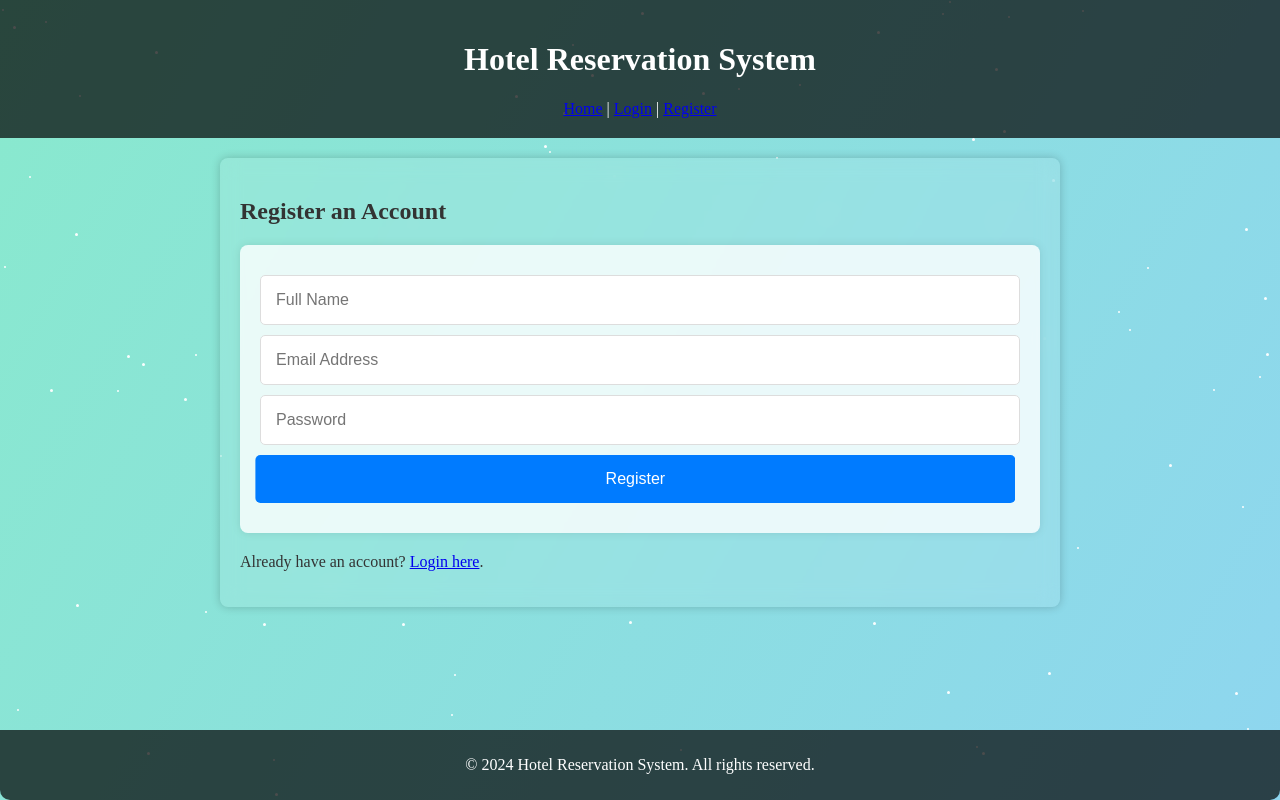
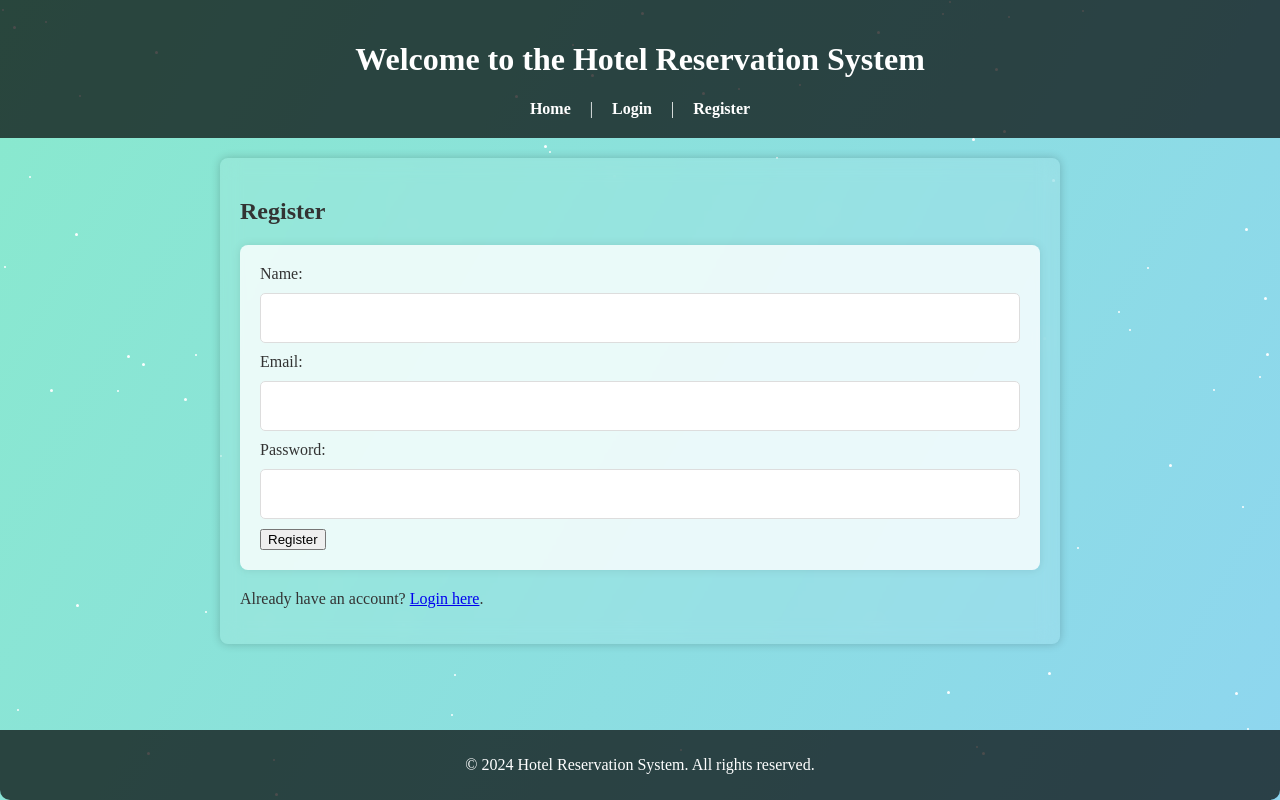
Before and after one commit to Harshit-code-tech/Hotel_reservation_system_se, a Flask app: page /register in a window 1280 px wide. Run offline with Flask 3, Linux system fonts and the light colour scheme.

Commit message:
tried forgot password email sending

```diff
--- a/hotel_reservation_system/app.py
+++ b/hotel_reservation_system/app.py
@@ -1,12 +1,15 @@
-from flask import Flask, session, render_template
+from flask import Flask, render_template
 from pymongo import MongoClient
 from config import Config
 from hotel_reservation_system.routes import bp
+from flask_mail import Mail
+from dotenv import load_dotenv
+import os
 
 def create_app():
-    # Initialize Flask application
+    load_dotenv()  # Load environment variables from .env file
     app = Flask(__name__)
-    app.secret_key = 'chang'  # Set a unique and secret key
+    app.secret_key = os.getenv('SECRET_KEY', '59a4ecd754c57833ffe61c94a568a390')  # Set a unique and secret key
 
     # Register the blueprint
     app.register_blueprint(bp)
@@ -15,6 +18,9 @@ def create_app():
     # Initialize MongoDB client
     client = MongoClient(app.config['MONGO_URI'])
     app.db = client[app.config['MONGO_DB']]
+
+    # Setup Flask-Mail
+    mail = Mail(app)  # Initialize Mail with the app
 
     # Error handling pages
     @app.errorhandler(404)
--- /dev/null
+++ b/hotel_reservation_system/key_generator.py
@@ -0,0 +1,2 @@
+import secrets
+print(secrets.token_hex(16))  # Generate a 32-character hex string
--- a/hotel_reservation_system/routes.py
+++ b/hotel_reservation_system/routes.py
@@ -1,10 +1,27 @@
-# routes.py
 from flask import Blueprint, request, jsonify, render_template, current_app, redirect, url_for, session, flash
 from bson.objectid import ObjectId
 from werkzeug.security import generate_password_hash, check_password_hash
 from functools import wraps
 import re
+import jwt
+import datetime
+from flask_mail import Mail, Message
+
 bp = Blueprint('routes', __name__)
+
+def generate_reset_token(email):
+    expiration = datetime.datetime.utcnow() + datetime.timedelta(hours=1)
+    token = jwt.encode({'email': email, 'exp': expiration}, current_app.config['SECRET_KEY'], algorithm='HS256')
+    return token
+
+def verify_reset_token(token):
+    try:
+        data = jwt.decode(token, current_app.config['SECRET_KEY'], algorithms=['HS256'])
+        return data['email']
+    except jwt.ExpiredSignatureError:
+        return None
+    except jwt.InvalidTokenError:
+        return None
 
 def login_required(f):
     @wraps(f)
@@ -13,6 +30,7 @@ def login_required(f):
             flash("You need to log in first.", "warning")
             return redirect(url_for('routes.login'))
         return f(*args, **kwargs)
+
     return decorated_function
 
 def validate_password(password):
@@ -28,6 +46,49 @@ def validate_password(password):
         return "Password must contain at least one special character."
     return None
 
+@bp.route('/forgot-password', methods=['GET', 'POST'])
+def forgot_password():
+    if request.method == 'POST':
+        email = request.form['email']
+        token = generate_reset_token(email)
+        msg = Message('Password Reset Request', sender=current_app.config['MAIL_USERNAME'], recipients=[email])
+        msg.body = f'''To reset your password, visit the following link:
+        {url_for('routes.reset_password', token=token, _external=True)}
+        If you did not make this request then simply ignore this email and no changes will be made.
+        '''
+
+        try:
+            mail = Mail(current_app)
+            mail.send(msg)
+            flash('An email has been sent with instructions to reset your password.', 'info')
+        except Exception as e:
+            flash('There was an issue sending the email. Please try again later.', 'danger')
+            print(f"Error: {e}")
+        return redirect(url_for('routes.login'))
+    return render_template('forgot_password.html')
+
+@bp.route('/reset-password/<token>', methods=['GET', 'POST'])
+def reset_password(token):
+    email = verify_reset_token(token)
+    if not email:
+        flash('The link is invalid or has expired.', 'warning')
+        return redirect(url_for('routes.forgot_password'))
+
+    if request.method == 'POST':
+        password = request.form.get('password')
+        password_error = validate_password(password)
+        if password_error:
+            flash(password_error, 'warning')
+            return render_template('reset_password.html', token=token)
+
+        db = current_app.db
+        hashed_password = generate_password_hash(password)
+        db.users.update_one({'email': email}, {'$set': {'password': hashed_password}})
+        flash('Your password has been updated.', 'info')
+        return redirect(url_for('routes.login'))
+
+    return render_template('reset_password.html', token=token)
+
 @bp.route('/login', methods=['GET', 'POST'])
 def login():
     if request.method == 'POST':
@@ -37,9 +98,18 @@ def login():
         if user and check_password_hash(user['password'], data['password']):
             session['user_id'] = str(user['_id'])
             session['user_name'] = user['name']
-            return jsonify({'success': True, 'redirect': url_for('routes.index')})
-        return jsonify({'success': False, 'message': 'Invalid credentials. Please try again.'})
+            if request.headers.get('X-Requested-With') == 'XMLHttpRequest':  # Check if request is AJAX
+                return jsonify({'success': True, 'redirect': url_for('routes.index')})
+            else:
+                return redirect(url_for('routes.index'))
+        else:
+            if request.headers.get('X-Requested-With') == 'XMLHttpRequest':  # Check if request is AJAX
+                return jsonify({'success': False, 'message': 'Invalid credentials. Please try again.'})
+            else:
+                flash('Invalid credentials. Please try again.', 'danger')
+                return render_template('login.html')
     return render_template('login.html')
+
 
 @bp.route('/register', methods=['GET', 'POST'])
 def register():
@@ -48,18 +118,37 @@ def register():
         db = current_app.db
         existing_user = db.users.find_one({'email': data['email']})
         password_error = validate_password(data['password'])
+
         if existing_user:
-            return jsonify({'success': False, 'message': 'User already exists with this email.'})
+            if request.headers.get('X-Requested-With') == 'XMLHttpRequest':  # Check if request is AJAX
+                return jsonify({'success': False, 'message': 'User already exists with this email.'})
+            else:
+                flash('User already exists with this email.', 'danger')
+                return render_template('register.html')
+
         if password_error:
-            return jsonify({'success': False, 'message': password_error})
+            if request.headers.get('X-Requested-With') == 'XMLHttpRequest':  # Check if request is AJAX
+                return jsonify({'success': False, 'message': password_error})
+            else:
+                flash(password_error, 'danger')
+                return render_template('register.html')
+
         hashed_password = generate_password_hash(data['password'])
         db.users.insert_one({
             'name': data['name'],
             'email': data['email'],
             'password': hashed_password
         })
-        return jsonify({'success': True, 'redirect': url_for('routes.login')})
+
+        if request.headers.get('X-Requested-With') == 'XMLHttpRequest':  # Check if request is AJAX
+            return jsonify({'success': True, 'redirect': url_for('routes.login')})
+        else:
+            flash('Registration successful! You can now log in.', 'success')
+            return redirect(url_for('routes.login'))
+
     return render_template('register.html')
+
+
 @bp.route('/logout')
 @login_required
 def logout():
@@ -79,6 +168,7 @@ def index():
         return render_template('error.html'), 500
 
 @bp.route('/hotel/<string:hotel_id>')
+@login_required
 def get_hotel(hotel_id):
     try:
         db = current_app.db
--- a/hotel_reservation_system/static/css/style.css
+++ b/hotel_reservation_system/static/css/style.css
@@ -29,6 +29,18 @@ header {
     position: relative; /* Position relative for proper z-index handling */
 }
 
+/* Navigation Styles */
+nav a {
+    color: #fff;
+    text-decoration: none;
+    padding: 0 15px;
+    font-weight: bold;
+}
+
+nav a:hover {
+    text-decoration: underline;
+}
+
 /* Main content area */
 .container {
     max-width: 800px; /* Set max-width for better responsiveness */
@@ -42,11 +54,13 @@ header {
     margin-bottom: 60px; /* Provide space for the footer */
 }
 
+/* Fade-in Animation */
 @keyframes fadeIn {
     from { opacity: 0; }
     to { opacity: 1; }
 }
 
+/* Form Styles */
 form {
     background: rgba(255, 255, 255, 0.8);
     padding: 20px;
@@ -56,6 +70,7 @@ form {
     box-sizing: border-box; /* Include padding in width calculation */
 }
 
+/* Input and Button Styles */
 input[type="text"],
 input[type="email"],
 input[type="password"],
@@ -180,7 +195,7 @@ header .star {
     display: none;
 }
 
-/*error msg*/
+/* Error Message Styles */
 .error-message {
     color: red;
     font-size: 14px;
@@ -188,17 +203,7 @@ header .star {
     display: none; /* Initially hidden */
 }
 
-input[type="submit"] {
-    cursor: pointer;
-    /* Add transition for better visual feedback */
-    transition: background-color 0.3s, transform 0.3s, box-shadow 0.3s;
-}
-
-input[type="submit"]:hover {
-    background-color: #0056b3;
-    box-shadow: 0 4px 15px rgba(0, 91, 255, 0.5);
-}
-
+/* Password Input Validation */
 input[type="password"] {
     position: relative;
 }
--- a/hotel_reservation_system/templates/base.html
+++ b/hotel_reservation_system/templates/base.html
@@ -5,6 +5,7 @@
     <meta charset="UTF-8">
     <meta name="viewport" content="width=device-width, initial-scale=1.0">
     <link rel="stylesheet" href="{{ url_for('static', filename='css/style.css') }}">
+    <link rel="icon" href="{{ url_for('static', filename='favicon.ico') }}">
     <title>{% block title %}Hotel Reservation System{% endblock %}</title>
 </head>
 <body>
--- a/hotel_reservation_system/templates/index.html
+++ b/hotel_reservation_system/templates/index.html
@@ -8,6 +8,7 @@
 {% block content %}
 <h2>Available Hotels</h2>
 <div id="hotel-list">
+    {% if hotels %}
         {% for hotel in hotels %}
             <div class="hotel-item">
                 <h2>{{ hotel.name }}</h2>
@@ -15,5 +16,8 @@
                 <a href="{{ url_for('routes.get_hotel', hotel_id=hotel._id) }}">View Details</a>
             </div>
         {% endfor %}
+    {% else %}
+        <p>No hotels available at the moment. Please check back later.</p>
+    {% endif %}
 </div>
 {% endblock %}
--- a/hotel_reservation_system/templates/register.html
+++ b/hotel_reservation_system/templates/register.html
@@ -2,45 +2,73 @@
 
 {% block title %}Register{% endblock %}
 
-{% block header %}Hotel Reservation System{% endblock %}
-
 {% block content %}
 <div class="form-container">
-    <h2>Register an Account</h2>
-    <form id="register-form">
-        <input type="text" name="name" placeholder="Full Name" required>
-        <input type="email" name="email" placeholder="Email Address" required>
-        <input type="password" name="password" placeholder="Password" required>
-        <input type="submit" value="Register">
-        <div id="register-error" class="error-message"></div>
+    <h2>Register</h2>
+    <form id="register-form" method="POST">
+        <label for="name">Name:</label>
+        <input type="text" name="name" required>
+
+        <label for="email">Email:</label>
+        <input type="email" name="email" required>
+
+        <label for="password">Password:</label>
+        <input type="password" name="password" required>
+
+        <button type="submit">Register</button>
     </form>
+
+    <div id="register-error" class="error-message"></div>
     <p>Already have an account? <a href="{{ url_for('routes.login') }}">Login here</a>.</p>
 </div>
 
 <script>
+    document.getElementById('login-form').addEventListener('submit', function(e) {
+        e.preventDefault();
+        var email = document.querySelector('[name="email"]').value;
+        var password = document.querySelector('[name="password"]').value;
+
+        if (!validateEmail(email)) {
+            showError('login-error', 'Please enter a valid email address.');
+            return;
+        }
+
+        if (password.length < 8) {
+            showError('login-error', 'Password must be at least 8 characters long.');
+            return;
+        }
+
+        this.submit();
+    });
+
     document.getElementById('register-form').addEventListener('submit', function(e) {
         e.preventDefault();
-        var formData = new FormData(this);
+        var email = document.querySelector('[name="email"]').value;
+        var password = document.querySelector('[name="password"]').value;
 
-        fetch('{{ url_for("routes.register") }}', {
-            method: 'POST',
-            body: formData
-        }).then(response => response.json())
-          .then(data => {
-              if (data.success) {
-                  window.location.href = data.redirect;
-              } else {
-                  var errorDiv = document.getElementById('register-error');
-                  errorDiv.innerText = data.message;
-                  errorDiv.style.display = 'block';  // Show error message
-              }
-          })
-          .catch(error => {
-              console.error('Error:', error);
-              var errorDiv = document.getElementById('register-error');
-              errorDiv.innerText = 'An unexpected error occurred. Please try again.';
-              errorDiv.style.display = 'block';  // Show error message
-          });
+        if (!validateEmail(email)) {
+            showError('register-error', 'Please enter a valid email address.');
+            return;
+        }
+
+        if (password.length < 8) {
+            showError('register-error', 'Password must be at least 8 characters long.');
+            return;
+        }
+
+        this.submit();
     });
+
+    function validateEmail(email) {
+        var re = /^[^\s@]+@[^\s@]+\.[^\s@]+$/;
+        return re.test(String(email).toLowerCase());
+    }
+
+    function showError(elementId, message) {
+        var errorDiv = document.getElementById(elementId);
+        errorDiv.innerText = message;
+        errorDiv.style.display = 'block';
+    }
 </script>
+
 {% endblock %}
```
Also changed, not shown: hotel_reservation_system/config.py (+18 -0 lines), hotel_reservation_system/templates/404.html (added, +21 -0 lines), hotel_reservation_system/templates/forgot_password.html (added, +16 -0 lines), hotel_reservation_system/templates/login.html (+38 -19 lines), hotel_reservation_system/templates/reset_password.html (added, +16 -0 lines), hotel_reservation_system/static/favicon.ico (added), 2 other files. Lines whose indentation alone changed are shown as unchanged.
